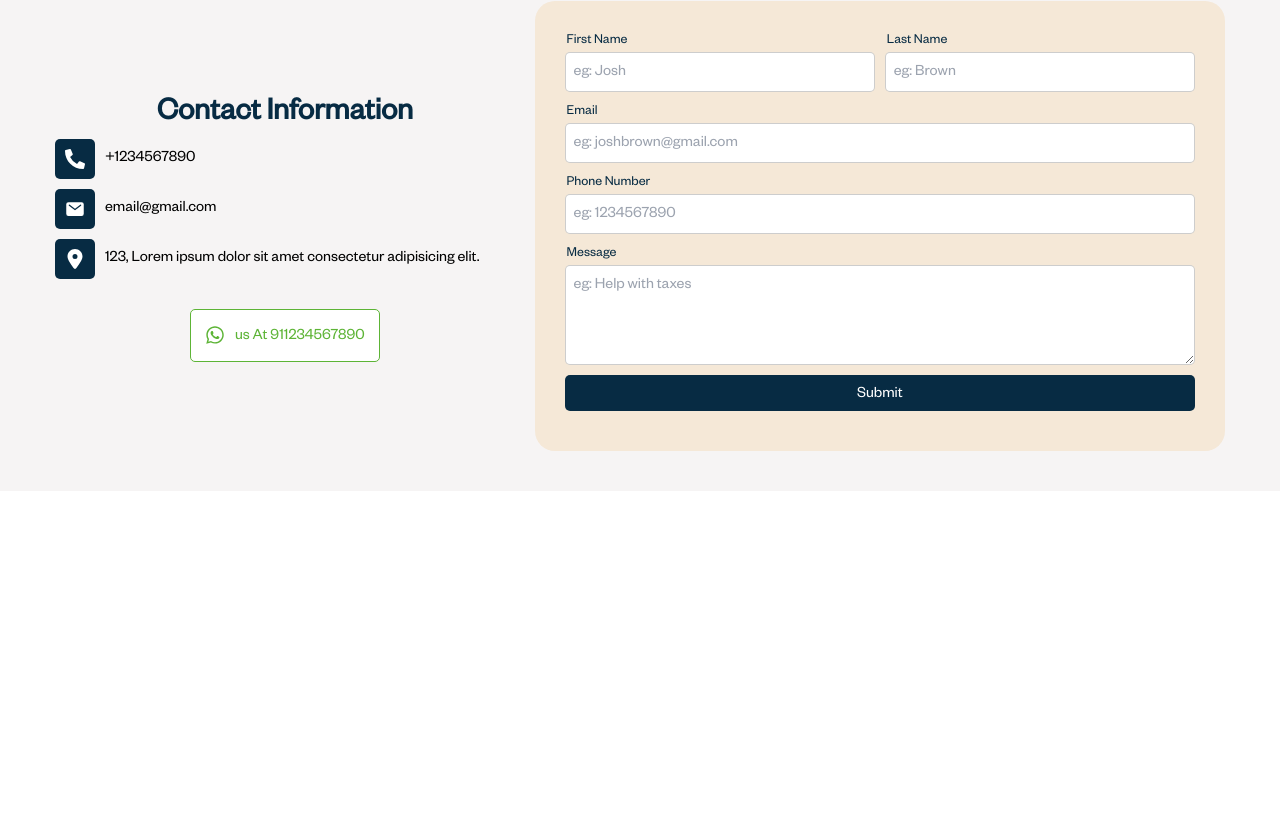
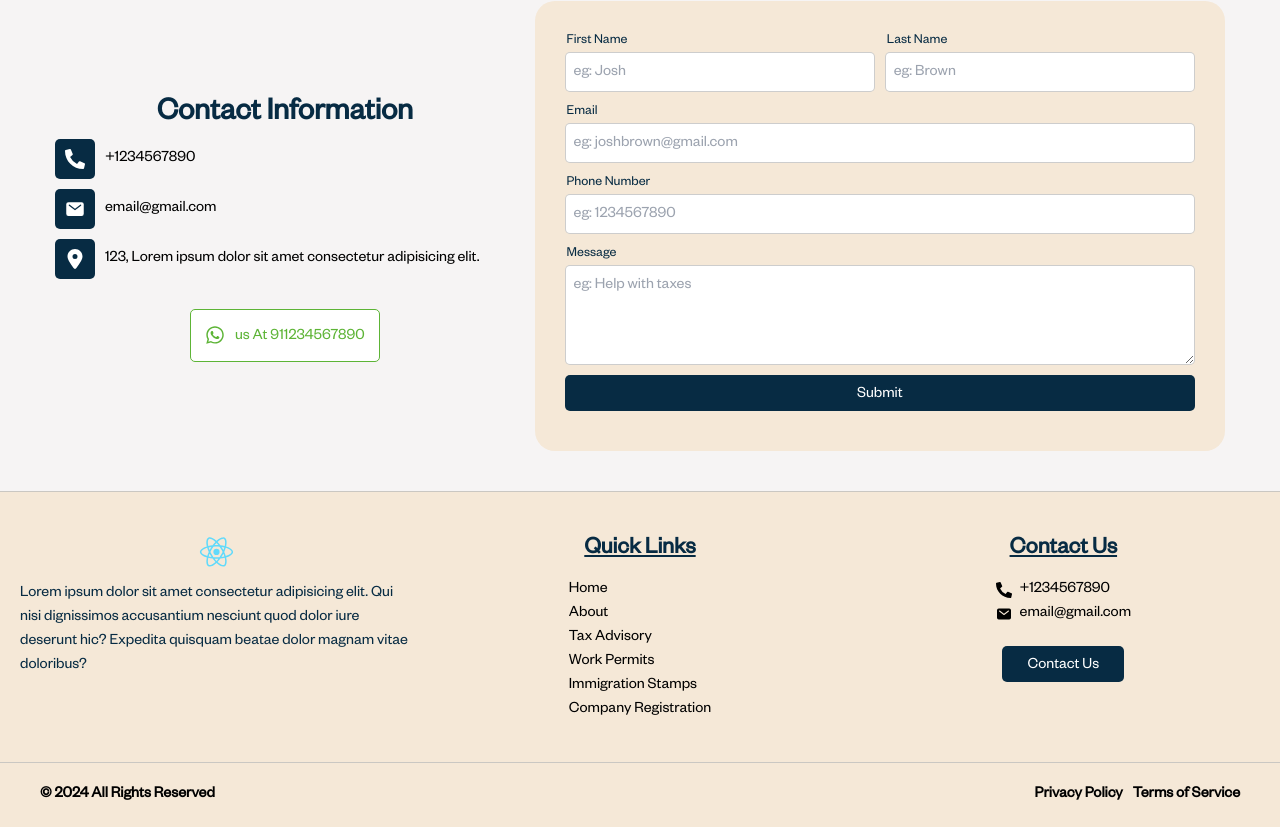
Before and after one commit to TartejBrothers/Avva-Advisors, a React (Create React App) app: page / in a window 1280 px wide. Shown: the part 2330-3157 px from the top of the page. Before the commit the page ends 2821 px from the top, so only its background shows below. Built offline with nearby package versions, Linux system fonts and the light colour scheme.

Commit message:
Added: Footer

```diff
--- /dev/null
+++ b/src/components/footer.jsx
@@ -0,0 +1,57 @@
+import React from "react";
+import Logo from "../images/icons/logo.svg";
+import { FaPhoneAlt } from "react-icons/fa";
+import { IoMail } from "react-icons/io5";
+import "../styles/footer.css";
+export default function Footer() {
+  return (
+    <div className="footermain">
+      <div className="footertop">
+        <div className="footertopleft">
+          <img src={Logo} alt="Logo" />
+          <p>
+            Lorem ipsum dolor sit amet consectetur adipisicing elit. Qui nisi
+            dignissimos accusantium nesciunt quod dolor iure deserunt hic?
+            Expedita quisquam beatae dolor magnam vitae doloribus?
+          </p>
+        </div>
+        <div className="footertopcenter">
+          <h2>Quick Links</h2>
+          <ul>
+            <li>Home</li>
+            <li>About</li>
+            <li>Tax Advisory</li>
+            <li>Work Permits</li>
+            <li>Immigration Stamps</li>
+            <li>Company Registration </li>
+          </ul>
+        </div>
+        <div className="footertopright">
+          <h2>Contact Us</h2>
+          <ul>
+            <li>
+              <FaPhoneAlt />
+              +1234567890
+            </li>
+            <li>
+              <IoMail />
+              email@gmail.com
+            </li>
+          </ul>
+          <button>Contact Us</button>
+        </div>
+      </div>
+      <div className="footerbottom">
+        <div className="footerbottomcontent">
+          <p>© 2024 All Rights Reserved</p>
+          <div className="footerbottomright">
+            <ul>
+              <li>Privacy Policy</li>
+              <li>Terms of Service</li>
+            </ul>
+          </div>
+        </div>
+      </div>
+    </div>
+  );
+}
--- a/src/pages/home.jsx
+++ b/src/pages/home.jsx
@@ -5,6 +5,7 @@ import Navbar from "../components/navbar";
 import WhyUsImage from "../images/whyus.jpeg";
 import TestimonialCard from "../components/testimonialcard";
 import ContactForm from "../components/contactform";
+import Footer from "../components/footer";
 export default function Home() {
   return (
     <div className="homemain">
@@ -148,6 +149,7 @@ export default function Home() {
           <ContactForm />
         </div>
       </div>
+      <Footer />
     </div>
   );
 }
--- /dev/null
+++ b/src/styles/footer.css
@@ -0,0 +1,115 @@
+.footermain {
+  background-color: #f5e8d7;
+  border-top: 1px solid #bbbb;
+}
+.footertop {
+  padding: 40px 20px;
+  display: flex;
+  align-items: flex-start;
+  justify-content: space-between;
+  gap: 20px;
+  max-width: 1400px;
+  margin: 0 auto;
+}
+.footertopleft,
+.footertopright,
+.footertopcenter {
+  width: calc(33.333% - 20px);
+  display: flex;
+  align-items: center;
+  flex-direction: column;
+}
+.footertopleft img {
+  height: 40px;
+}
+.footertopleft p {
+  font-size: 16px;
+  color: #072b43;
+  margin-top: 10px;
+}
+
+.footertop h2 {
+  font-size: 24px;
+  font-weight: 600;
+  color: #072b43;
+  margin-bottom: 10px;
+  text-decoration: underline;
+  text-decoration-thickness: 2px;
+  text-underline-offset: 2px;
+  text-align: center;
+}
+
+.footerbottom {
+  border-top: 1px solid #bbbb;
+  padding: 20px;
+}
+.footerbottomcontent {
+  display: flex;
+  align-items: center;
+  max-width: 1400px;
+  width: 100%;
+  margin: 0 auto;
+  justify-content: space-between;
+  font-weight: 600;
+  padding-inline: 20px;
+}
+.footerbottomright ul {
+  display: flex;
+  align-items: center;
+  gap: 10px;
+}
+.footertopright ul li {
+  display: flex;
+  align-items: center;
+  gap: 8px;
+}
+.footermain ul li {
+  cursor: pointer;
+}
+
+.footertopright button {
+  background-color: #072b43;
+  color: #fff;
+  padding: 12px 25px 8px 25px;
+  border: none;
+  border-radius: 5px;
+  font-size: 16px;
+  cursor: pointer;
+  margin-top: 20px;
+}
+
+@media screen and (max-width: 1000px) {
+  .footertop {
+    flex-direction: column;
+    gap: 20px;
+  }
+  .footertopleft,
+  .footertopright,
+  .footertopcenter {
+    width: 100%;
+    text-align: center;
+  }
+  .footertopright ul {
+    flex-direction: column;
+    gap: 10px;
+  }
+  .footertopright button {
+    width: 100%;
+    max-width: 400px;
+  }
+  .footerbottomcontent {
+    flex-direction: column;
+    gap: 5px;
+  }
+  .footerbottomright ul {
+    gap: 5px;
+    flex-direction: column;
+  }
+  .footerbottomright ul li {
+    display: flex;
+    align-items: center;
+  }
+  .footerbottomright button {
+    width: 100%;
+  }
+}
--- a/src/styles/home.css
+++ b/src/styles/home.css
@@ -283,6 +283,11 @@
   .homeheadermain {
     padding-inline: 20px;
   }
+  .homeheader {
+    min-height: 100svh;
+    height: auto;
+    padding: 120px 0px 80px;
+  }
   .hometestiomonials {
     width: 100%;
   }
```
